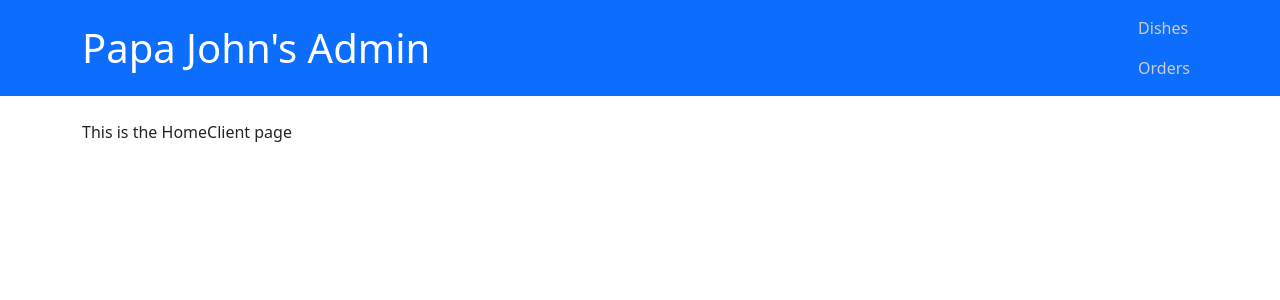
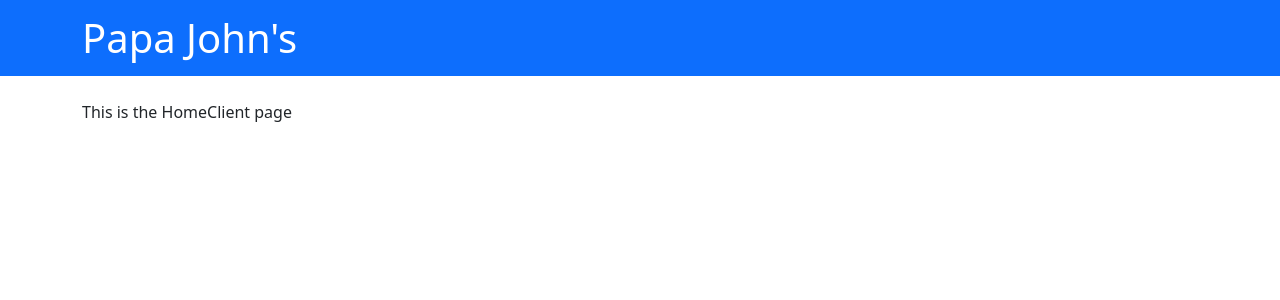
Before and after one commit to b-chomoev/hw-71, a React (Vite) app: page / in a window 1280 px wide. Shown: the top 300 px of the page. Built offline with nearby package versions, Linux system fonts and the light colour scheme.

Commit message:
Added check to router. If /admin, then NavBarAdmin will be displayed, otherwise NavBarClient will be displayed.

```diff
--- a/src/components/Layout/Layout.tsx
+++ b/src/components/Layout/Layout.tsx
@@ -1,12 +1,13 @@
 import * as React from 'react';
 import { PropsWithChildren } from 'react';
 import NavBarAdmin from '../NavBar/NavBarAdmin/NavBarAdmin';
+import NavBarClient from '../NavBar/NavBarClient/NavBarClient';
 
 const Layout: React.FC<PropsWithChildren> = ({children}) => {
   return (
     <>
       <header>
-        <NavBarAdmin />
+        {location.pathname === '/admin' ? <NavBarAdmin/> : <NavBarClient/>}
       </header>
       <main className='container mt-4'>
         {children}
--- a/src/components/NavBar/NavBarClient/NavBarClient.tsx
+++ b/src/components/NavBar/NavBarClient/NavBarClient.tsx
@@ -3,18 +3,9 @@
 
 const NavBarClient = () => {
   return (
-    <nav className='navbar navbar-expand-lg bg-dark'>
+    <nav className='navbar navbar-expand-lg bg-primary'>
       <div className='container'>
-        <NavLink to='/' className='text-decoration-none'><span
-          className='navbar-brand mb-0 text-white fs-1'>Contacts</span></NavLink>
-
-        <div className='ms-auto'>
-          <ul className='navbar-nav'>
-            <li className='nav-item'>
-              <NavLink className='nav-link' to='/new-contact'>Add New Contact</NavLink>
-            </li>
-          </ul>
-        </div>
+        <NavLink to='/' className='text-decoration-none'><span className='navbar-brand mb-0 text-white fs-1'>Papa John's</span></NavLink>
       </div>
     </nav>
   );
```
